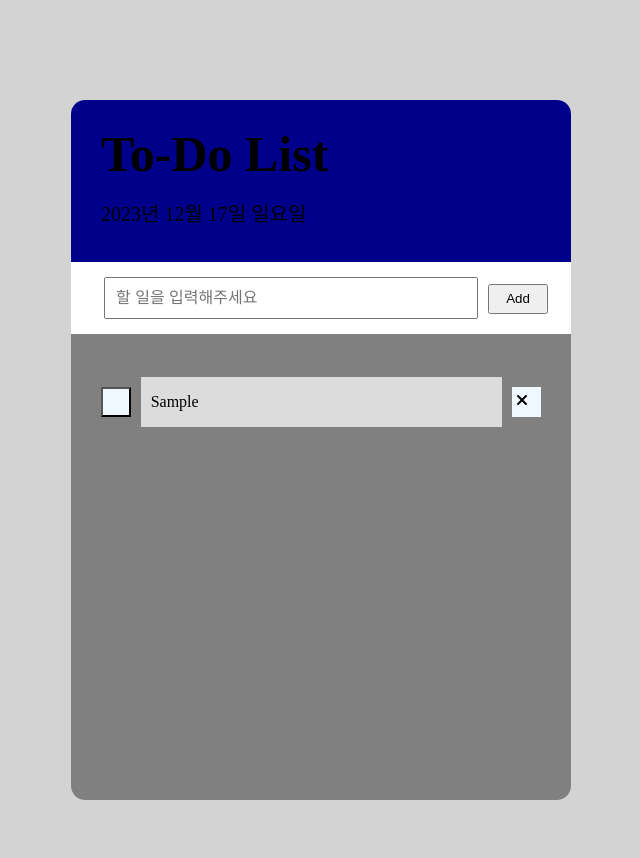
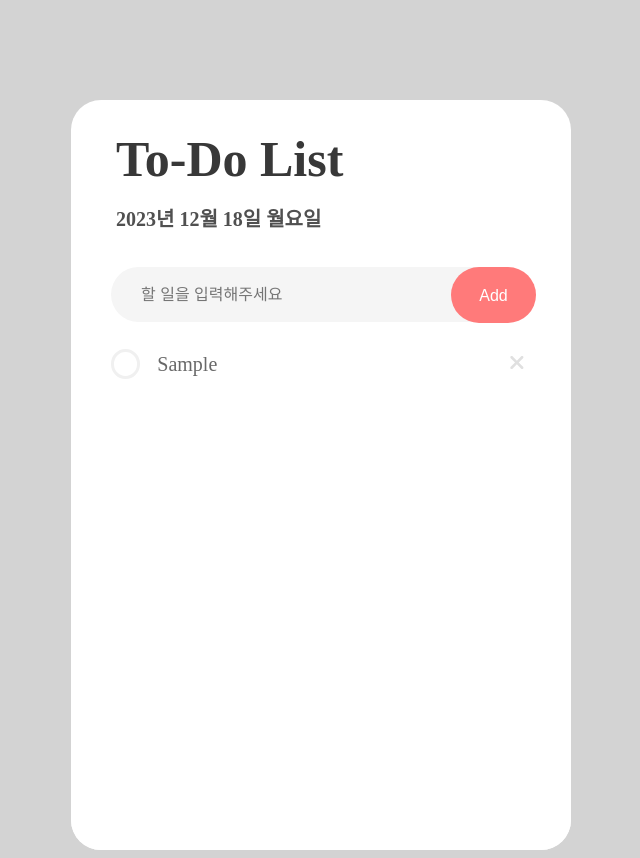
Before and after one commit to ss133600/Todo_List, a React (Create React App) app: page / in a window 1280 px wide. Both pictures are taken after typing "Sample" into the empty fields and a click on the button "Add". Shown: the whole page, without its empty margins (319-959 px from the left). Before the commit the page ends 808 px from the top, so only its background shows below. Built offline with nearby package versions, Linux system fonts and the light colour scheme.

Commit message:
checked 기능

```diff
--- a/public/index.html
+++ b/public/index.html
@@ -10,34 +10,13 @@
       content="Web site created using create-react-app"
     />
     <link rel="apple-touch-icon" href="%PUBLIC_URL%/logo192.png" />
-    <!--
-      manifest.json provides metadata used when your web app is installed on a
-      user's mobile device or desktop. See https://developers.google.com/web/fundamentals/web-app-manifest/
-    -->
+
     <link rel="manifest" href="%PUBLIC_URL%/manifest.json" />
-    <!--
-      Notice the use of %PUBLIC_URL% in the tags above.
-      It will be replaced with the URL of the `public` folder during the build.
-      Only files inside the `public` folder can be referenced from the HTML.
 
-      Unlike "/favicon.ico" or "favicon.ico", "%PUBLIC_URL%/favicon.ico" will
-      work correctly both with client-side routing and a non-root public URL.
-      Learn how to configure a non-root public URL by running `npm run build`.
-    -->
-    <title>React App</title>
+    <title>To-Do List</title>
   </head>
   <body>
     <noscript>You need to enable JavaScript to run this app.</noscript>
     <div id="root"></div>
-    <!--
-      This HTML file is a template.
-      If you open it directly in the browser, you will see an empty page.
-
-      You can add webfonts, meta tags, or analytics to this file.
-      The build step will place the bundled scripts into the <body> tag.
-
-      To begin the development, run `npm start` or `yarn start`.
-      To create a production bundle, use `npm run build` or `yarn build`.
-    -->
   </body>
 </html>
--- a/src/components/TodoCreate.js
+++ b/src/components/TodoCreate.js
@@ -4,19 +4,43 @@ import styled from "styled-components";
 const Container = styled.div`
   display: flex;
   flex-direction: row;
-  justify-content: center;
+  /* justify-content: center; */
   align-items: center;
+  position: relative;
+  margin-bottom: 40px;
 `;
 const TextInput = styled.input`
   width: 350px;
-  padding: 10px;
-  margin: 15px 10px;
+  height: 25px;
+  /* padding: 10px;
+  margin: 0px 0px; */
+  padding: 15px;
   font-size: 16px;
+  border: none;
+  border-radius: 50px;
+  /* position: absolute; */
+  position: absolute;
+  left: 40px;
+  background-color: whitesmoke;
+  outline: none;
+  padding-left: 30px;
+
+  }
 `;
 const InputBtn = styled.button`
-  width: 60px;
-  height: 30px;
-  /* border-radius: 10px; */
+  width: 85px;
+  height: 56px;
+  border-radius: 50px;
+  line-height: 45px;
+  color: white;
+  font-size: 16px;
+  text-align: center;
+  justify-content: center;
+  align-items: center;
+  background-color: #ff7a7a;
+  border: none;
+  position: absolute;
+  left: 380px;
 `;
 
 export const TodoCreate = (props) => {
--- a/src/components/TodoHead.js
+++ b/src/components/TodoHead.js
@@ -4,26 +4,29 @@ const TodoHeadBox = styled.div`
   width: 100%;
   display: flex;
   /* padding: 20px 0px 0px 40px; */
-  padding-left: 30px;
-  padding-top: 25px;
+  padding-left: 45px;
+  padding-top: 30px;
   padding-bottom: 10px;
-  background-color: darkblue;
+  /* background-color: darkblue; */
   /* justify-content: center; */
   /* align-items: center; */
   flex-direction: column;
   margin: 0;
+  /* margin-bottom: 40px; */
 
   .Title {
     margin: 0;
     font-size: 50px;
     font-weight: 900;
+    color: #383838;
   }
 
   .date {
     padding: 15px 0px 25px;
     margin: 0;
     font-size: 20px;
-    font-weight: 500;
+    font-weight: 700;
+    color: #505050;
   }
 `;
 
@@ -32,7 +35,7 @@ export const TodoHead = () => {
     <>
       <TodoHeadBox>
         <div className="Title">To-Do List</div>
-        <div className="date">2023년 12월 17일 일요일</div>
+        <div className="date">2023년 12월 18일 월요일</div>
       </TodoHeadBox>
     </>
   );
--- a/src/components/TodoItem.js
+++ b/src/components/TodoItem.js
@@ -1,4 +1,4 @@
-import { faCircleCheck } from "@fortawesome/free-regular-svg-icons";
+import { faCircleCheck } from "@fortawesome/free-solid-svg-icons";
 import { faXmark } from "@fortawesome/free-solid-svg-icons";
 import { FontAwesomeIcon } from "@fortawesome/react-fontawesome";
 import styled from "styled-components";
@@ -8,7 +8,9 @@ const TodoItemBox = styled.div`
   flex-direction: row;
   justify-content: center;
   align-items: center;
-  margin: 3px 0;
+  /* margin-top: 40px; */
+  margin: 0px 10px;
+  /* padding-top: 40px; */
 `;
 const DoneBtn = styled.button`
   display: flex;
@@ -16,21 +18,33 @@ const DoneBtn = styled.button`
   align-items: center;
   width: 30px;
   height: 30px;
+  border-radius: 50%;
   cursor: pointer;
-  background-color: aliceblue;
+  border: 3.5px solid #f0f0f0;
+  /* color: white; */
+  background-color: transparent;
+  /* background-color: aliceblue; */
 `;
 const CheckBox = styled.div`
-  width: 20px;
-  height: 20px;
+  /* width: 20px;
+  height: 20px; */
+  align-items: center;
+  font-size: 30px;
+  color: #ff7a7a;
 `;
 
 const Work = styled.p`
   display: flex;
   width: 350px;
-  height: 30px;
+  height: 20px;
   margin: 10px;
-  padding: 10px;
-  background-color: gainsboro;
+  padding: 7px;
+  /* background-color: gainsboro; */
+  font-size: 20px;
+  /* justify-content: center; */
+  line-height: 30px;
+  font-weight: 500;
+  /* color: rebeccapurple; */
   align-items: center;
 `;
 const DeleteBtn = styled.div`
@@ -40,20 +54,22 @@ const DeleteBtn = styled.div`
   width: 30px;
   height: 30px;
   cursor: pointer;
-  background-color: aliceblue;
+  /* background-color: aliceblue; */
 `;
 const DeleteBox = styled.div`
-  width: 20px;
-  height: 20px;
+  /* width: 20px;
+  height: 20px; */
+  font-size: 21px;
+  color: #e0e0e0;
 `;
-export const TodoItem = ({ todo, onRemove }) => {
+export const TodoItem = ({ todo, onRemove, onToggle }) => {
   const { id, text, checked } = todo;
   //TodoList에서 props로 넘김
 
   return (
     <>
       <TodoItemBox>
-        <DoneBtn>
+        <DoneBtn onClick={() => onToggle(id)}>
           {checked ? (
             <CheckBox>
               <FontAwesomeIcon icon={faCircleCheck} />
@@ -63,7 +79,7 @@ export const TodoItem = ({ todo, onRemove }) => {
         <Work
           style={{
             textDecoration: checked ? "line-through" : null,
-            color: checked ? "#ccc" : "#000",
+            color: checked ? "#ccc" : "#686868",
           }}
         >
           {text}
--- a/src/components/TodoList.js
+++ b/src/components/TodoList.js
@@ -5,15 +5,20 @@ const TodoListBox = styled.div`
   /* width: 100%; */
   height: 100%;
   padding: 30px;
-  background-color: gray;
+  background-color: white;
 `;
 
-export const TodoList = ({ things, onRemove }) => {
+export const TodoList = ({ things, onRemove, onToggle }) => {
   return (
     <>
       <TodoListBox>
         {things.map((todo) => (
-          <TodoItem todo={todo} key={todo.id} onRemove={onRemove} />
+          <TodoItem
+            todo={todo}
+            key={todo.id}
+            onRemove={onRemove}
+            onToggle={onToggle}
+          />
         ))}
       </TodoListBox>
     </>
--- a/src/components/TodoTemplate.js
+++ b/src/components/TodoTemplate.js
@@ -6,9 +6,9 @@ import { TodoList } from "./TodoList";
 
 const TodoTemplateBox = styled.div`
   width: 500px;
-  height: 700px;
+  height: 750px;
   background-color: white;
-  border-radius: 14px;
+  border-radius: 30px;
   overflow: hidden;
   margin: 0 auto;
   margin-top: 100px;
@@ -18,6 +18,7 @@ const TodoTemplateBox = styled.div`
 
 export const TodoTemplate = () => {
   const [things, setThings] = useState([]);
+  console.log(things);
 
   const nextId = useRef(0);
   // console.log(nextId);
@@ -37,11 +38,19 @@ export const TodoTemplate = () => {
     setThings(things.filter((todo) => todo.id !== id));
   };
 
+  const onToggle = (id) => {
+    setThings(
+      things.map((todo) => {
+        return todo.id === id ? { ...todo, checked: !todo.checked } : todo;
+      })
+    );
+  };
+
   return (
     <TodoTemplateBox>
       <TodoHead />
       <TodoCreate onSubmit={handleSubmit} />
-      <TodoList things={things} onRemove={onRemove} />
+      <TodoList things={things} onRemove={onRemove} onToggle={onToggle} />
     </TodoTemplateBox>
   );
 };
```
